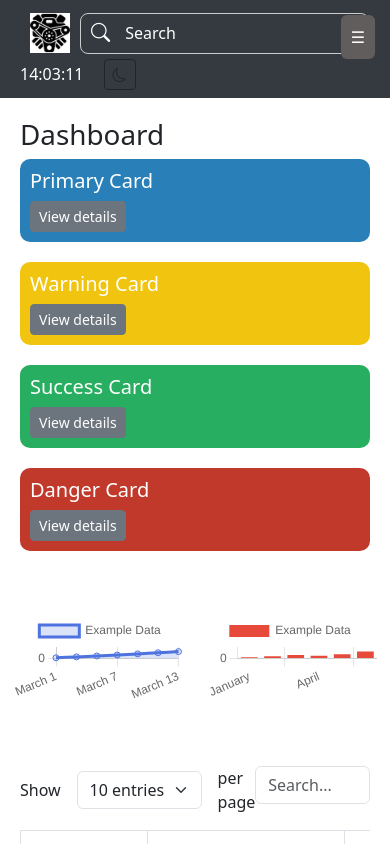
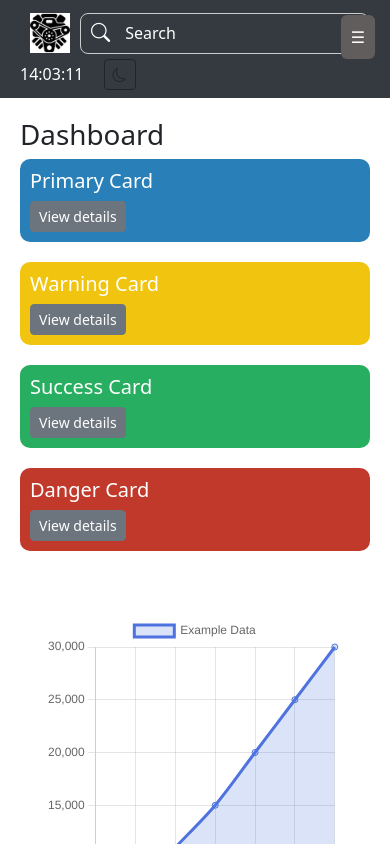
Before and after one commit to cms-engine/admin-ui, a Next.js app: page / in a window 390 px wide. Built offline with nearby package versions, Linux system fonts and the light colour scheme.

Commit message:
Adjusted the charts mobile displaying

```diff
--- a/src/app/page.module.css
+++ b/src/app/page.module.css
@@ -10,3 +10,16 @@
     flex: 1;
     max-width: 50%;
 }
+
+
+@media (max-width: 768px) {
+    .chartContainer {
+        flex-direction: column;
+        min-height: 300px;
+    }
+
+    .chartWrapper {
+        max-width: 100%;
+        min-height: 300px;
+    }
+}
--- a/src/components/Charts/AreaChart.tsx
+++ b/src/components/Charts/AreaChart.tsx
@@ -37,13 +37,14 @@ const AreaChart = () => {
             data: [3000, 7000, 11000, 15000, 20000, 25000, 30000],
             borderColor: '#4e73df',
             backgroundColor: 'rgba(78, 115, 223, 0.2)',
-            fill: true, // fill the area under the line
-            tension: 0.3, // smooth out the line
+            fill: true,
+            tension: 0.3,
           },
         ],
       },
       options: {
         responsive: true,
+        maintainAspectRatio: false,
         plugins: {
           legend: {
             display: true,
@@ -62,7 +63,11 @@ const AreaChart = () => {
     return () => chart.destroy()
   }, [])
 
-  return <canvas ref={chartRef} />
+  return (
+    <div style={{ position: 'relative', width: '100%', height: '400px' }}>
+      <canvas ref={chartRef} />
+    </div>
+  )
 }
 
 export default AreaChart
--- a/src/components/Charts/BarChart.tsx
+++ b/src/components/Charts/BarChart.tsx
@@ -20,6 +20,7 @@ const BarChart = () => {
       },
       options: {
         responsive: true,
+        maintainAspectRatio: false,
         plugins: {
           legend: {
             display: true,
@@ -38,7 +39,11 @@ const BarChart = () => {
     return () => chart.destroy()
   }, [])
 
-  return <canvas ref={chartRef} />
+  return (
+    <div style={{ position: 'relative', width: '100%', height: '400px' }}>
+      <canvas ref={chartRef} />
+    </div>
+  )
 }
 
 export default BarChart
--- a/src/components/Layout/Layout.tsx
+++ b/src/components/Layout/Layout.tsx
@@ -16,7 +16,6 @@ const Layout: React.FC<LayoutProps> = ({ children }) => {
   const [isSidePanelVisible, setIsSidePanelVisible] = useState(false)
 
   const toggleSidePanel = () => {
-    console.log('Toggle SidePanel:', !isSidePanelVisible)
     setIsSidePanelVisible((prev) => !prev)
   }
 
```
